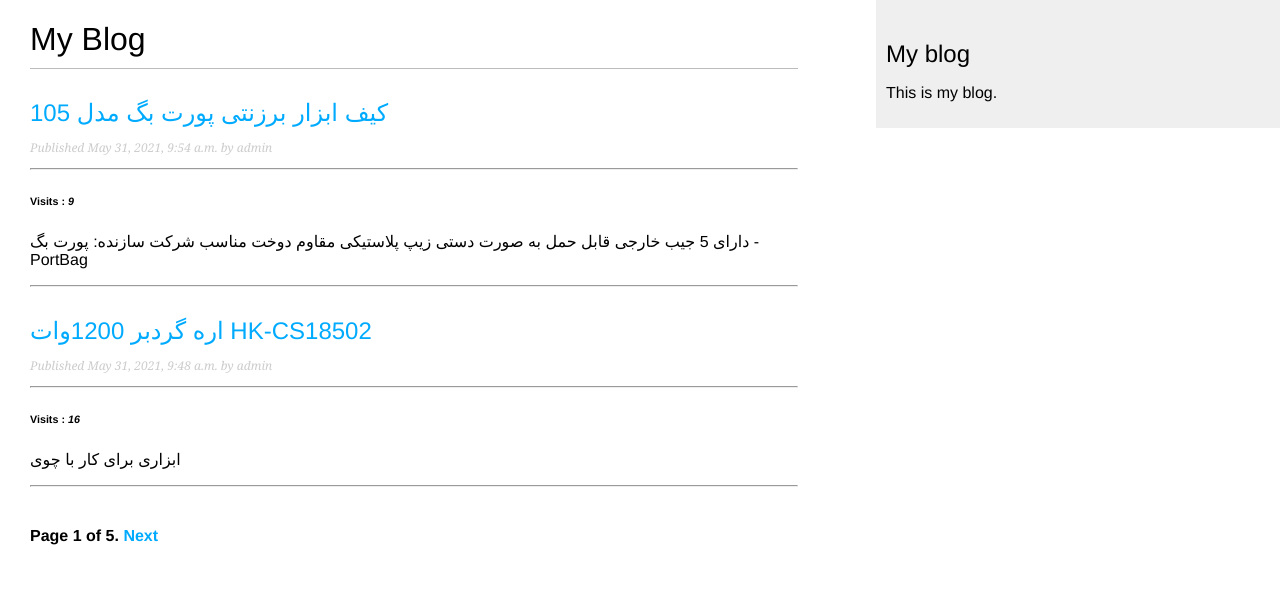
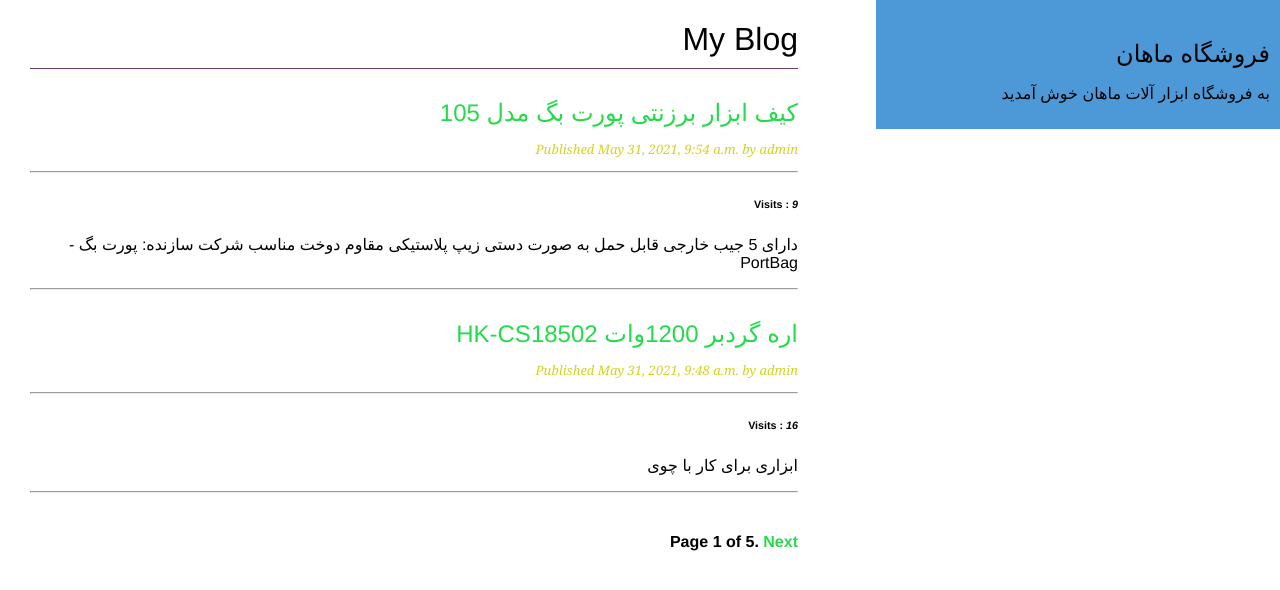
Before and after one commit to misszahrahashemi/django3, a Django app: page /blog/ in a window 1280 px wide. Shown: the top 590 px of the page. Run offline with Django 3.2, Linux system fonts and the light colour scheme; data comes from the database, SQL or seed files in the repository; both versions use the stored data as it was after the commit.

```diff
--- a/chapter2/mysite/blog/static/css/blog.css
+++ b/chapter2/mysite/blog/static/css/blog.css
@@ -5,13 +5,13 @@ body {
 }
 
 a {
-    color:#00abff;
+    color:#25da4c;
     text-decoration:none;
 }
 
 h1 {
     font-weight:normal;
-    border-bottom:1px solid #bbb;
+    border-bottom:1px solid rgb(119, 65, 106);
     padding:0 0 10px 0;
 }
 
@@ -30,14 +30,14 @@ h2 {
     float:right;
     width:30%;
     padding:10px;
-    background:#efefef;
+    background:#4d99d8;
     height:100%;
 }
 
 p.date {
-    color:#ccc;
+    color:rgb(209, 212, 35);
     font-family: georgia, serif;
-    font-size: 12px;
+    font-size: 13px;
     font-style: italic;
 }
 
@@ -51,28 +51,28 @@ p.date {
 label {
     float:left;
     clear:both;
-    color:#333;
+    color:rgb(197, 85, 32);
     margin-bottom:4px;
 }
 input, textarea {
     clear:both;
     float:left;
     margin:0 0 10px;
-    background:#ededed;
+    background:#91b3a7;
     border:0;
     padding:6px 10px;
     font-size:12px;
 }
 input[type=submit] {
     font-weight:bold;
-    background:#00abff;
-    color:#fff;
+    background:#2cca7b;
+    color:rgb(236, 185, 90);
     padding:10px 20px;
     font-size:14px;
     text-transform:uppercase;
 }
 .errorlist {
-    color:#cc0033;
+    color:#b4e235;
     float:left;
     clear:both;
     padding-left:10px;
@@ -83,10 +83,10 @@ input[type=submit] {
     padding:10px;
 }
 .comment:nth-child(even) {
-    background:#efefef;
+    background:#54acd4;
 }
 .comment .info {
     font-weight:bold;
     font-size:12px;
-    color:#666;
+    color:rgb(127, 66, 129);
 }
--- a/chapter2/mysite/blog/templates/blog/base.html
+++ b/chapter2/mysite/blog/templates/blog/base.html
@@ -4,17 +4,17 @@
 
 <head>
     <title>{% block title %}{% endblock %}</title>
-    <link href="{% static 'css/blog.css' %}" rel="stylesheet">
+    <link href="{% static  'css/blog.css' %}" rel="stylesheet">
 </head>
 
-<body div=rtl>
+<body dir=rtl>
     <div id="content">
         {% block content %}
         {% endblock %}
     </div>
     <div id="sidebar">
-        <h2>My blog</h2>
-        <p>This is my blog.</p>
+        <h2>فروشگاه ماهان</h2>
+        <p>به فروشگاه ابزار آلات ماهان خوش آمدید</p>
     </div>
 </body>
 
```
Also changed, not shown: chapter2/mysite/blog/templates/blog/post/list.html (+7 -6 lines), chapter2/mysite/db.sqlite3.
